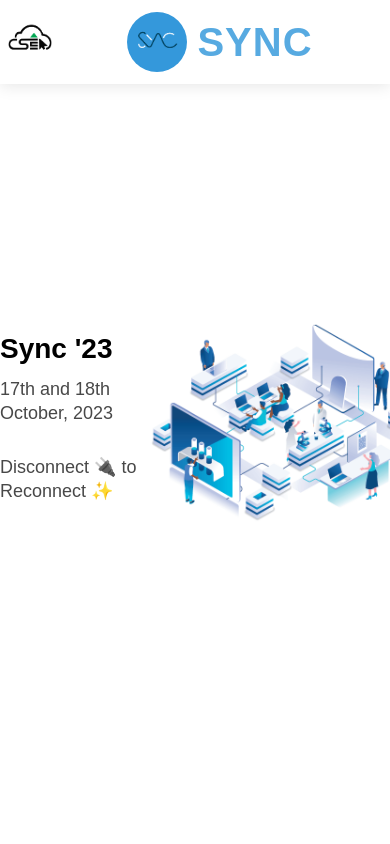
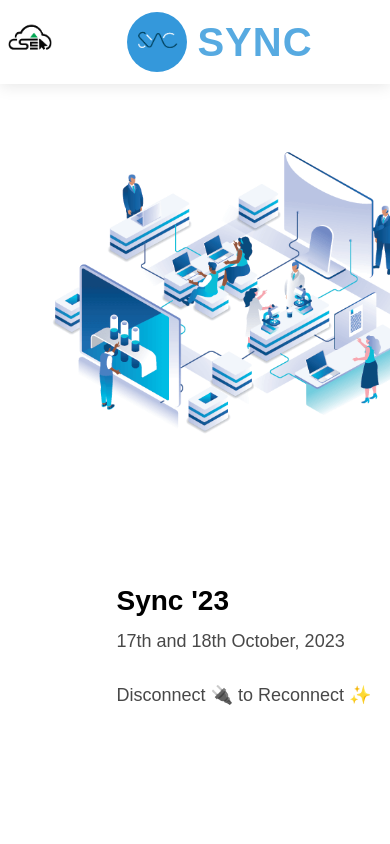
Before and after one commit to Sivanipriya/SYNC-24, a React (Vite) app in the folder sync24/: page / in a window 390 px wide. Shown: the top 844 px of the page. Built offline with nearby package versions, Linux system fonts and the light colour scheme.

Commit message:
added home

```diff
--- a/sync24/src/components/Header/Header.css
+++ b/sync24/src/components/Header/Header.css
@@ -372,7 +372,9 @@ body {
       animation: none;
     }
     #hero .hero-img {
-      text-align: center;
+      display: flex;
+      justify-content: center;
+      align-items: center;
     }
     #hero .hero-img img {
       width: 50%;
@@ -400,6 +402,7 @@ body {
       width: 80%;
     }
   }
+
 
   @-webkit-keyframes up-down {
     0% {
--- a/sync24/src/components/Home/Home.css
+++ b/sync24/src/components/Home/Home.css
@@ -11,3 +11,11 @@ min-height:100vh;
     align-items: center;
     flex-direction: row-reverse;
 }
+
+@media(max-width:1000px)
+{
+.HomeFlex{
+    margin-top:20px;
+    flex-direction: column;
+}
+}
```
